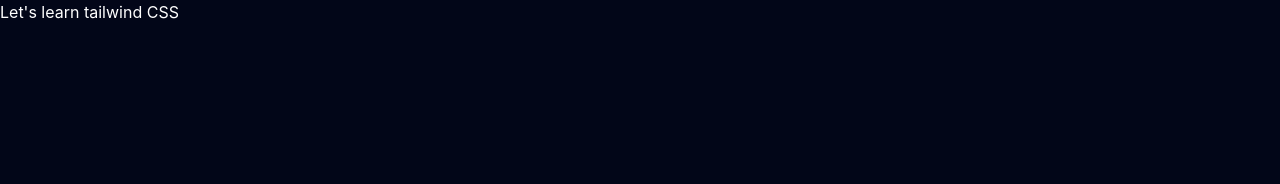
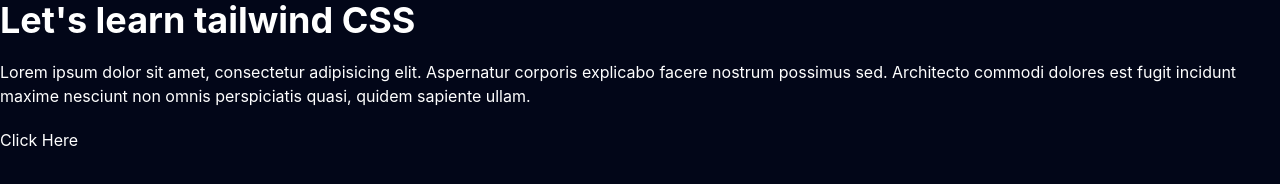
Before and after one commit to vidyarambham/tailwind-css-beginners, a website built with Vite: page index.html in a window 1280 px wide. Built offline with nearby package versions, Linux system fonts and the light colour scheme.

Commit message:
add spacing between elements using space-y

```diff
--- a/index.html
+++ b/index.html
@@ -8,7 +8,16 @@
   </head>
 
   <body class="bg-slate-950 text-white">
-    <h1>Let's learn tailwind CSS</h1>
+    <section class="space-y-5">
+      <h1 class="text-4xl font-bold">Let's learn tailwind CSS</h1>
+      <p>
+        Lorem ipsum dolor sit amet, consectetur adipisicing elit. Aspernatur
+        corporis explicabo facere nostrum possimus sed. Architecto commodi
+        dolores est fugit incidunt maxime nesciunt non omnis perspiciatis quasi,
+        quidem sapiente ullam.
+      </p>
+      <a href="">Click Here</a>
+    </section>
     <script type="module" src="/src/main.ts"></script>
   </body>
 </html>
```
